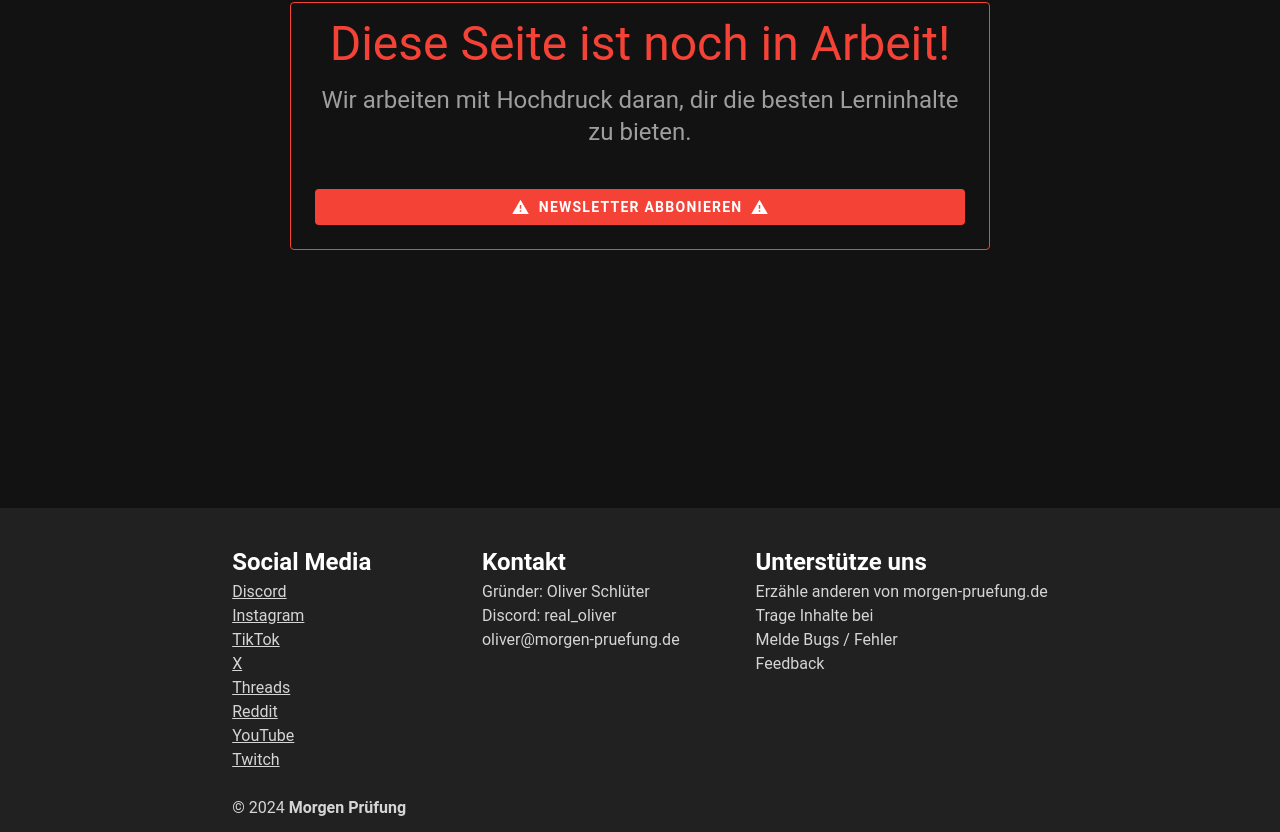
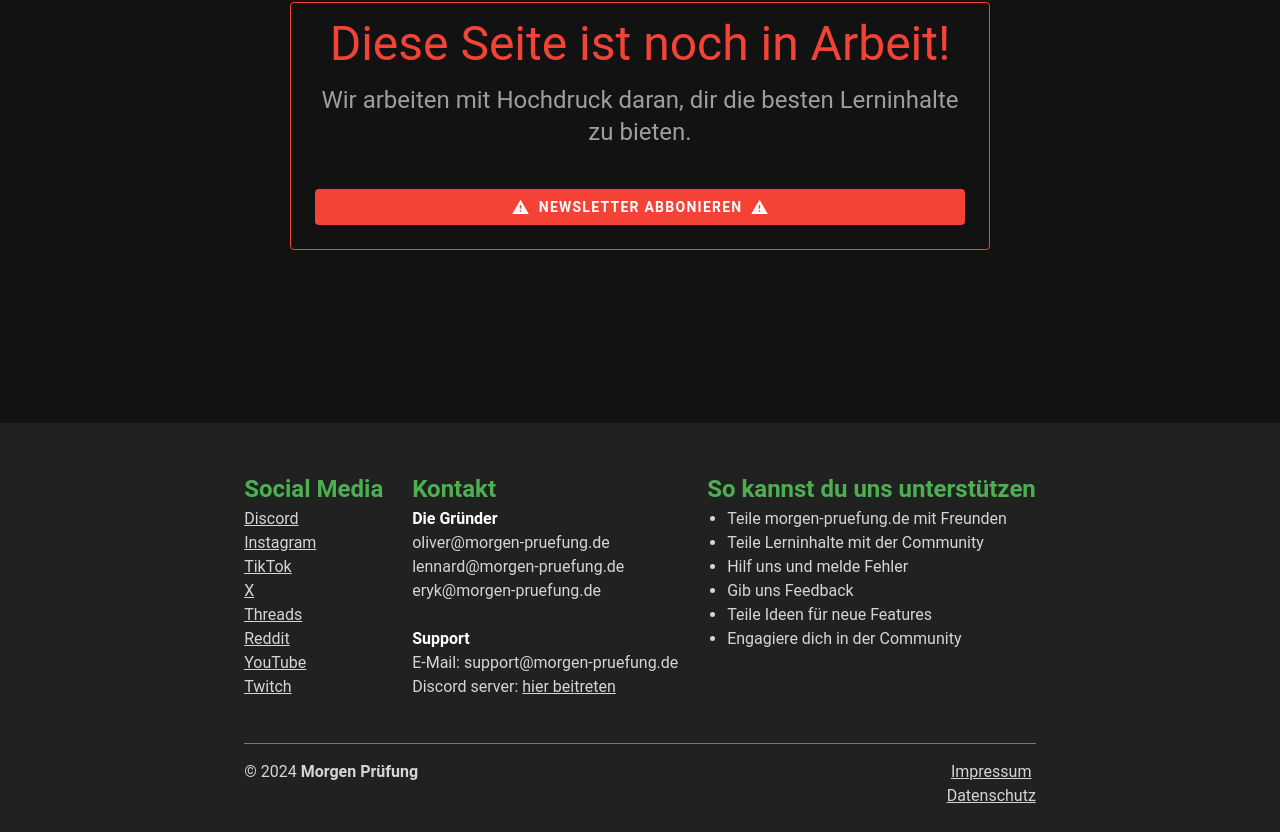
Before and after one commit to morgen-pruefung/website, a Vue app: page / in a window 1280 px wide. Shown: the part 550-1382 px from the top of the page. Built offline with nearby package versions, Linux system fonts and the light colour scheme.

Commit message:
Update footer

```diff
--- a/src/components/Footer.vue
+++ b/src/components/Footer.vue
@@ -6,34 +6,59 @@
   <v-footer class="custom-footer pt-8">
     <v-container class="w-66">
       <v-row>
+        <v-col>
           <div class="d-flex justify-space-between w-100">
             <div>
-            <h2>Social Media</h2>
-            <p><a href="">Discord</a></p>
-            <p><a href="">Instagram</a></p>
-            <p><a href="">TikTok</a></p>
-            <p><a href="">X</a></p>
-            <p><a href="">Threads</a></p>
-            <p><a href="">Reddit</a></p>
-            <p><a href="">YouTube</a></p>
-            <p><a href="">Twitch</a></p>
-            <br>
-            <p>&copy; {{ new Date().getFullYear() }} <strong>Morgen Prüfung</strong></p>
+              <h2 class="text-primary">Social Media</h2>
+              <p><a href="https://discord.gg/UxEZAB9teg">Discord</a></p>
+              <p><a href="https://www.instagram.com/morgen_pruefung">Instagram</a></p>
+              <p><a href="https://www.tiktok.com/@morgen_pruefung">TikTok</a></p>
+              <p><a href="https://x.com/MorgenPruefung">X</a></p>
+              <p><a href="https://www.threads.net/@morgen_pruefung">Threads</a></p>
+              <p><a href="https://www.reddit.com/user/MorgenPruefung">Reddit</a></p>
+              <p><a href="https://www.youtube.com/@MorgenPruefung">YouTube</a></p>
+              <p><a href="https://www.twitch.tv/morgenpruefung ">Twitch</a></p>
             </div>
             <div>
-            <h2>Kontakt</h2>
-            <p>Gründer: Oliver Schlüter</p>
-            <p>Discord: real_oliver</p>
+              <h2 class="text-primary">Kontakt</h2>
+
+              <h4>Die Gründer</h4>
               <p>oliver@morgen-pruefung.de</p>
+              <p>lennard@morgen-pruefung.de</p>
+              <p>eryk@morgen-pruefung.de</p>
+              <br>
+
+              <h4>Support</h4>
+              <p>E-Mail: support@morgen-pruefung.de</p>
+              <p>Discord server: <a href="https://discord.gg/UxEZAB9teg">hier beitreten</a></p>
             </div>
             <div>
-            <h2>Unterstütze uns</h2>
-            <p>Erzähle anderen von morgen-pruefung.de</p>
-            <p>Trage Inhalte bei</p>
-            <p>Melde Bugs / Fehler</p>
-            <p>Feedback</p>
+              <h2 class="text-primary">So kannst du uns unterstützen</h2>
+              <ul>
+                <li>Teile morgen-pruefung.de mit Freunden</li>
+                <li>Teile Lerninhalte mit der Community</li>
+                <li>Hilf uns und melde Fehler</li>
+                <li>Gib uns Feedback</li>
+                <li>Teile Ideen für neue Features</li>
+                <li>Engagiere dich in der Community</li>
+              </ul>
             </div>
           </div>
+        </v-col>
+      </v-row>
+
+      <v-row class="mt-8">
+        <v-col>
+          <v-divider opacity="40%"/>
+          <div class="bottom-footer d-flex justify-space-between mt-4">
+            <p>&copy; {{ new Date().getFullYear() }} <strong>Morgen Prüfung</strong></p>
+
+            <div>
+              <p><a href="">Impressum</a></p>
+              <p><a href="">Datenschutz</a></p>
+            </div>
+          </div>
+        </v-col>
       </v-row>
     </v-container>
   </v-footer>
@@ -47,7 +72,11 @@
   width: 100%;
 }
 
-a, p {
+.bottom-footer{
+  text-align: center;
+}
+
+a, p, li {
   text-decoration: none;
   color: #d5d5d5;
 }
@@ -55,4 +84,8 @@ a, p {
 a {
   text-decoration: underline;
 }
+
+ul {
+  padding-left: 20px;
+}
 </style>
```
Lines whose indentation alone changed are shown as unchanged.
